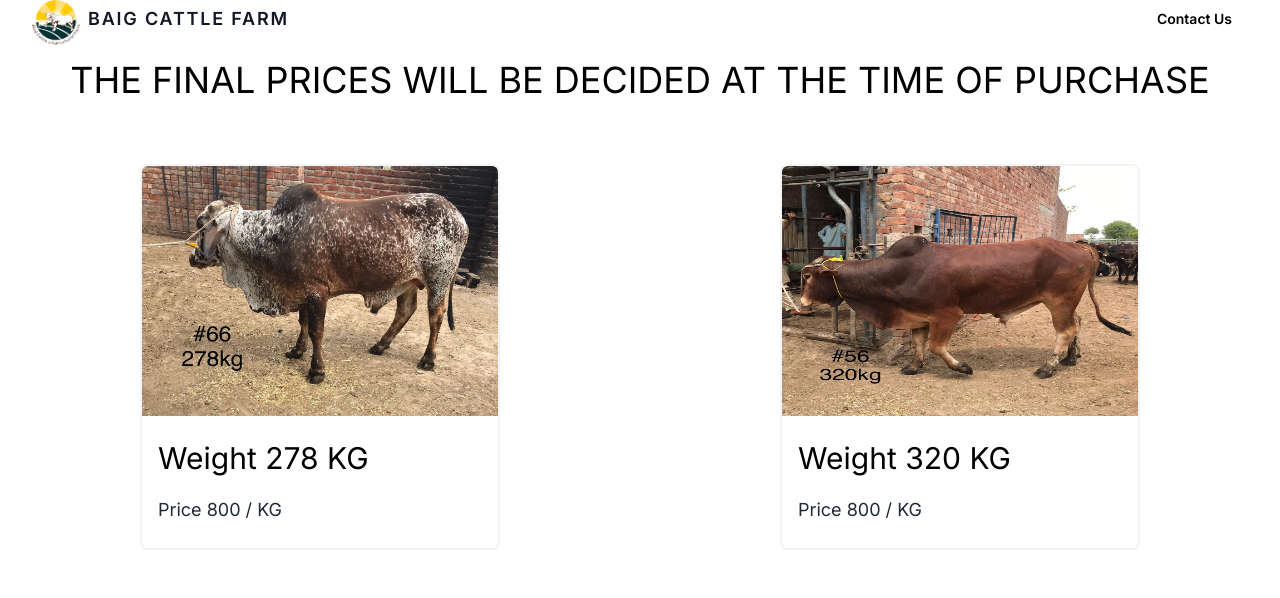
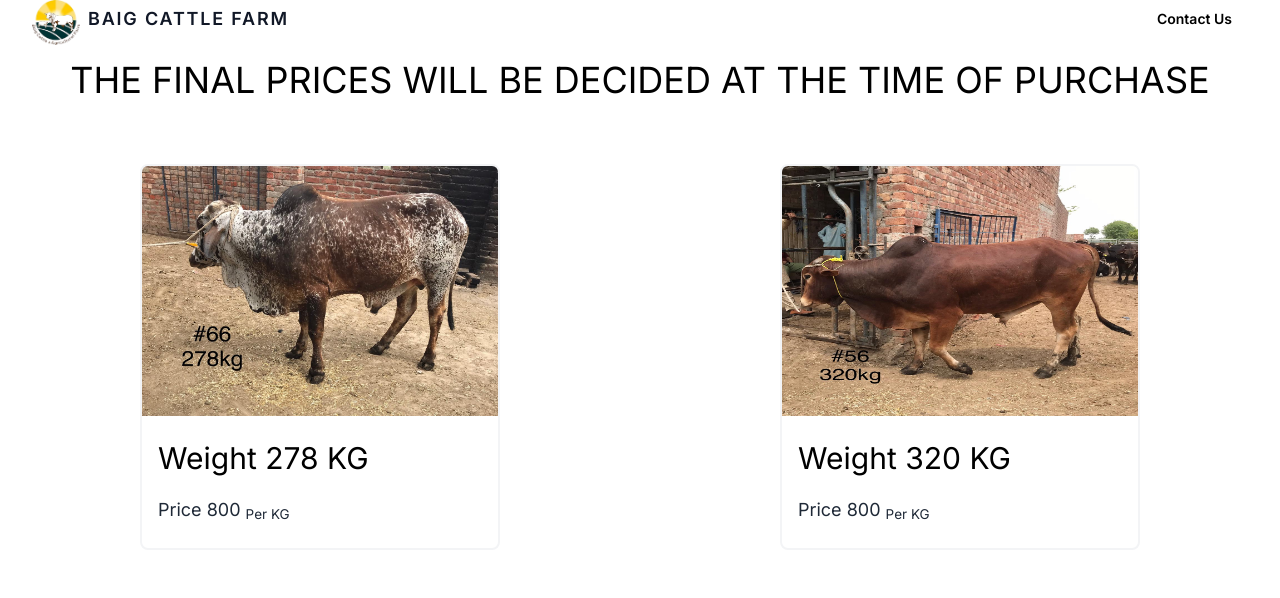
Before and after one commit to Hamza123Hussain/baig_farm-Project-, a Next.js app: page / in a window 1280 px wide. Shown: the top 598 px of the page. Built offline with nearby package versions, Linux system fonts and the light colour scheme.

Commit message:
Per Kg added

```diff
--- a/components/CowCard.jsx
+++ b/components/CowCard.jsx
@@ -16,7 +16,7 @@ const CowCard = ({ Data }) => {
               </p>
               <p className=" text-sm sm:text-lg text-gray-800">
                 {' '}
-                Price {Data.Price} / KG
+                Price {Data.Price} <sub> Per KG</sub>{' '}
               </p>
             </div>
           </div>
```
